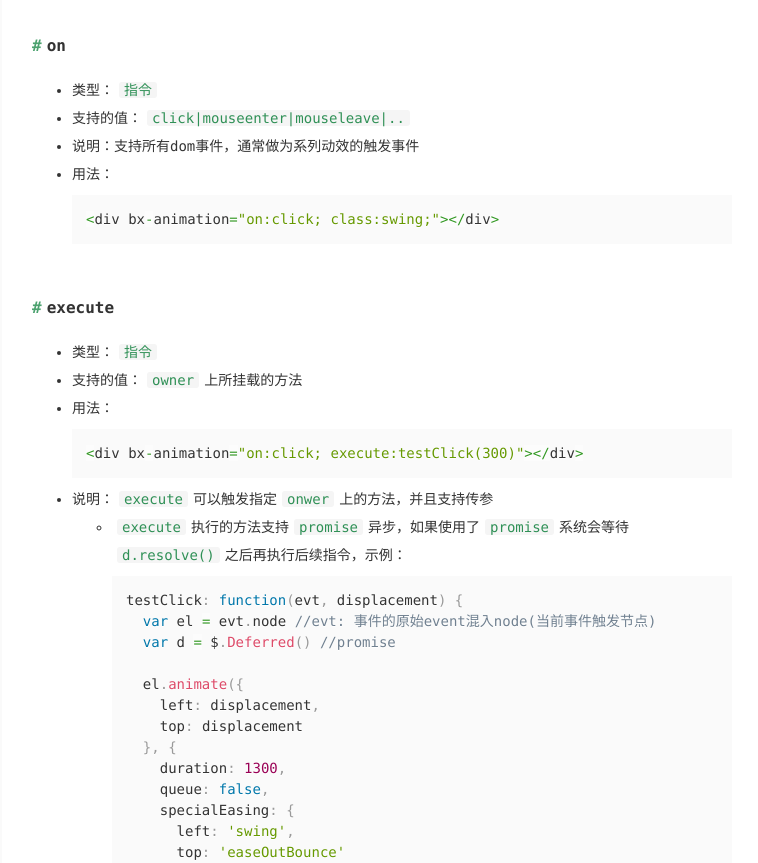
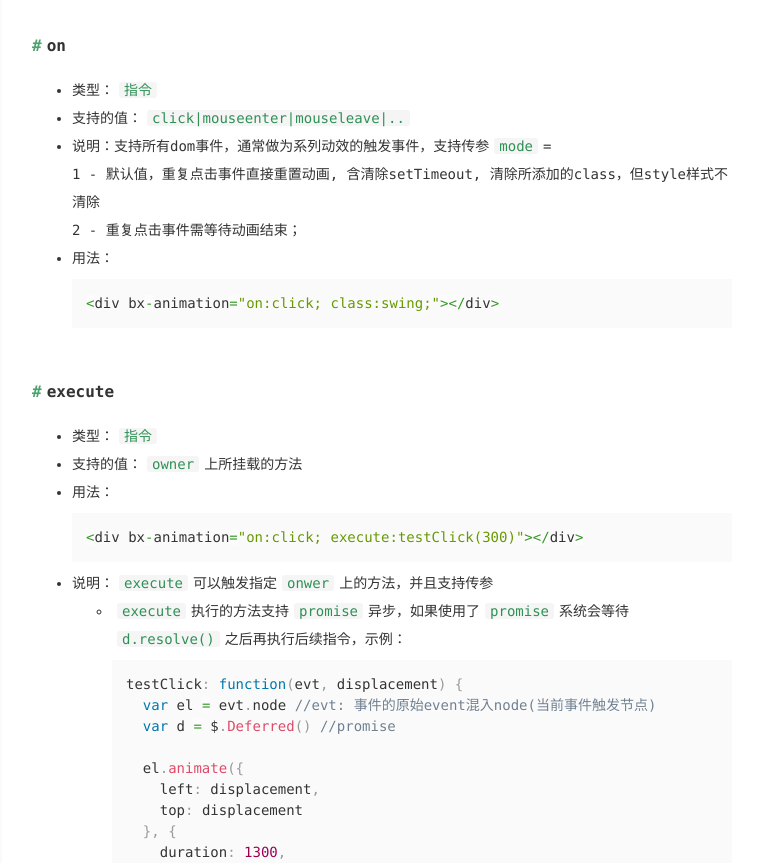
Before and after one commit to thx/brix-animation, a website with bundled scripts: page docs/api/api.html in a window 1280 px wide. Shown: the part 1400-2263 px from the top of the page, without its empty margins (258-1016 px from the left). Built offline with nearby package versions, Linux system fonts and the light colour scheme.

Commit message:
update readme.md

```diff
--- a/docs/api/api.html
+++ b/docs/api/api.html
@@ -145,8 +145,11 @@ var anim = new Animation(options)
         <ul class="api-li">
           <li>类型：<span class="key-code">指令</span></li>
           <li>支持的值：<span class="key-code">click|mouseenter|mouseleave|..</span> </li>
-          <li>说明：支持所有dom事件，通常做为系列动效的触发事件
+          <li>说明：支持所有dom事件，通常做为系列动效的触发事件，支持传参<span class="key-code">mode</span>=
+              <div>1 - 默认值，重复点击事件直接重置动画, 含清除setTimeout, 清除所添加的class，但style样式不清除</div>
+              <div>2 - 重复点击事件需等待动画结束；</div>
           </li>
+
           <li>用法：
 <pre>
 <code class="language-javascript">
```
